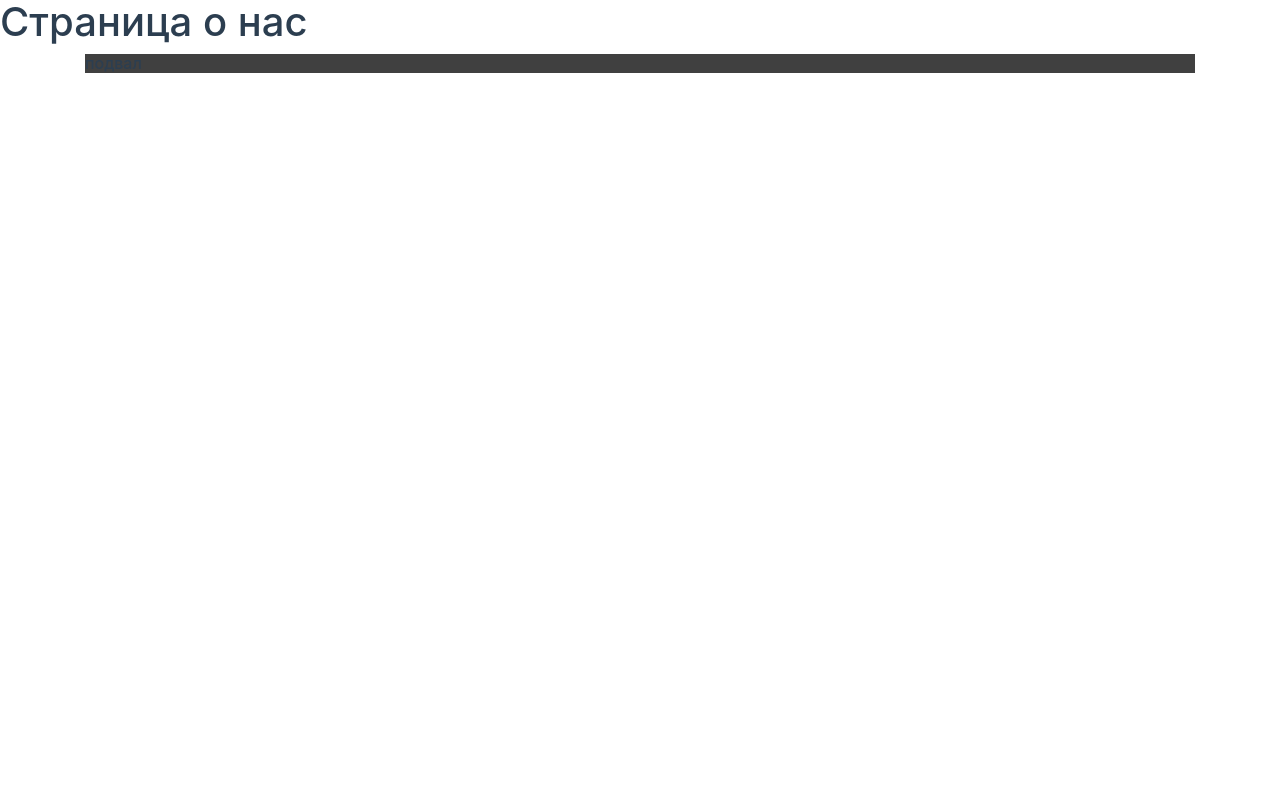
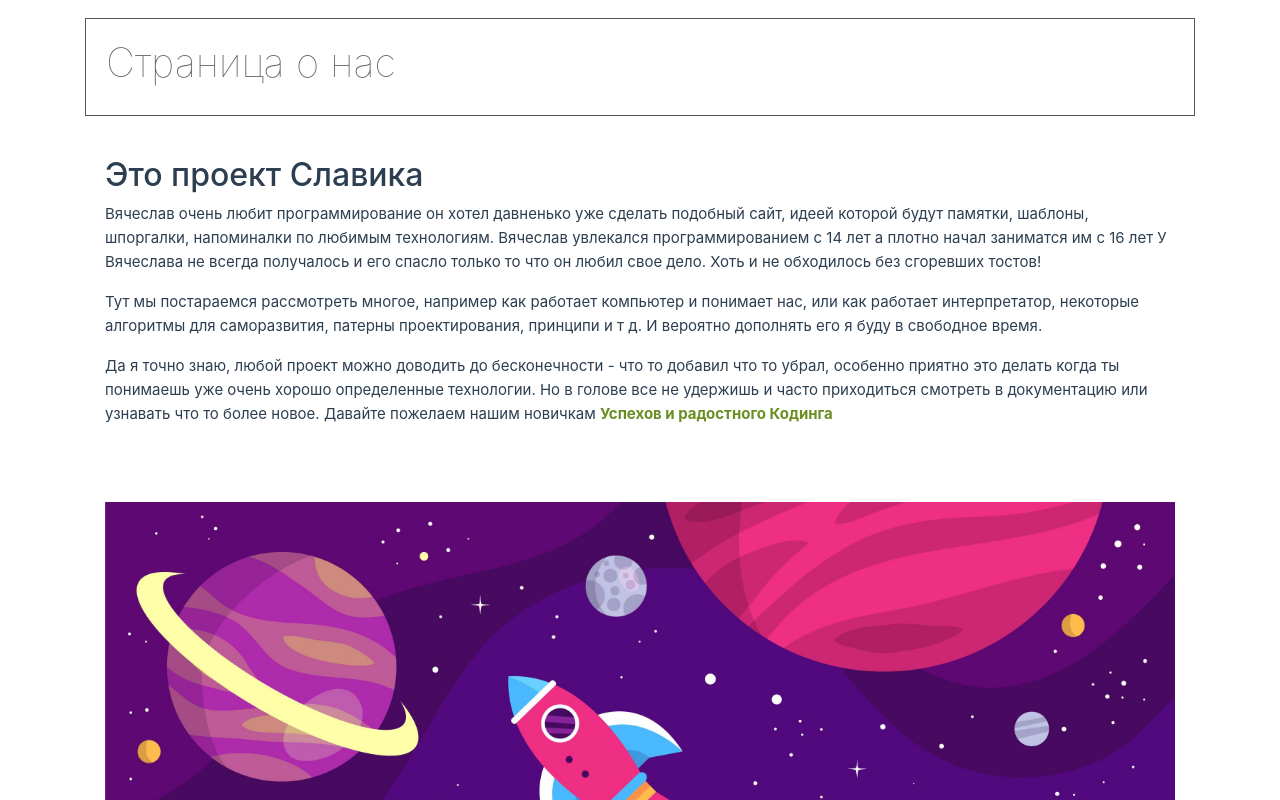
Before and after one commit to Viacheslav1998/quickduck, a Vue app in the folder public/vue-app/: page /about in a window 1280 px wide. Shown: the part 800-1600 px from the top of the page. Before the commit the page ends 881 px from the top, so only its background shows below. Built offline with nearby package versions, Linux system fonts and the light colour scheme.

Commit message:
about us, header, footer

```diff
--- a/public/vue-app/src/components/Footer.vue
+++ b/public/vue-app/src/components/Footer.vue
@@ -2,6 +2,8 @@
   <div class="container">
     <div class="custom-footer">
       <h6>подвал</h6>
+      <b>но здесь пока тихо</b><br>
+      <i>работает над проектом: Вячеслав</i><br> <b style="color: darkorange">Компания: SilentStorm | 2024</b>
     </div>
   </div>
 </template>
@@ -14,6 +16,8 @@ export default {
 
 <style scoped>
   .custom-footer {
+    margin-bottom: 10px;
+    padding: 20px 20px 13px 20px;
     background: #404040;
   }
 </style>
--- a/public/vue-app/src/components/Header.vue
+++ b/public/vue-app/src/components/Header.vue
@@ -12,7 +12,7 @@
             <RouterLink class="nav-link" to="/about">О нас </RouterLink>
           </li>
         </nav>
-        <span class="navbar-text">найдет тот кто ищет...</span>
+        <span class="navbar-text" title="Не нажимай это не поиск это просто мысль XD">найдет тот кто ищет...</span>
       </div>
     </nav>
   </div>
--- a/public/vue-app/src/views/AboutView.vue
+++ b/public/vue-app/src/views/AboutView.vue
@@ -1,8 +1,50 @@
 <template>
-  <div class="about">
-    <h1>Страница о нас</h1>
+  <div class="container">
+    <div class="about-title">
+      <h1>Страница о нас</h1>
+    </div>
+    <div class="custom-description">
+      <h2>Это проект Славика</h2>
+      <p>
+        Вячеслав очень любит программирование
+        он хотел давненько уже сделать подобный сайт, идеей которой будут памятки, шаблоны, шпоргалки, напоминалки
+        по любимым технологиям.
+        Вячеслав увлекался программированием с 14 лет а плотно начал заниматся им с 16 лет
+        У Вячеслава не всегда получалось и его спасло только то что он любил свое дело.
+        Хоть и не обходилось без сгоревших тостов!
+      </p>
+      <p>Тут мы постараемся рассмотреть многое, например как работает компьютер и понимает нас, или как работает интерпретатор, некоторые алгоритмы для саморазвития, патерны проектирования, принципи и т д.
+        И вероятно дополнять его я буду в свободное время.
+      </p>
+      <p>Да я точно знаю, любой проект можно доводить до бесконечности - что то добавил что то убрал, особенно приятно это делать
+      когда ты понимаешь уже очень хорошо определенные технологии. Но в голове все не удержишь и часто приходиться смотреть в документацию или узнавать что то более новое.
+        Давайте пожелаем нашим новичкам <span style="color: olivedrab; font-weight: bold">Успехов и радостного Кодинга</span>
+      </p>
+    </div>
+    <div class="about-img">
+      <img src="/images/m4.jpg" class="img-fluid" alt="img">
+    </div>
   </div>
 </template>
 
-<style>
+<style scoped>
+.about-title {
+  border: 1px solid #555555;
+  padding: 20px;
+  margin: 20px auto 20px auto;
+  color: #666666;
+}
+.about-title h1 {
+  font-weight: lighter;
+}
+.custom-description {
+  padding: 20px;
+  margin-bottom: 20px;
+}
+.about-img {
+  padding: 20px;
+  margin-bottom: 40px;
+  height: 400px;
+  overflow: hidden;
+}
 </style>
--- a/public/vue-app/src/views/HomeView.vue
+++ b/public/vue-app/src/views/HomeView.vue
@@ -38,18 +38,18 @@ export default {
         <button type="button" class="btn btn-outline-success ">Посмотреть новость</button>
       </div>
     </div>
-    <!-- pagination   -->
+    <!-- pagination -->
     <div class="box-pagination">
       <nav aria-label="navigation custom-pagination">
         <ul class="pagination justify-content-center">
           <li class="page-item disabled">
-            <a class="page-link" href="#" tabindex="-1">Previous</a>
+            <a class="page-link" href="#" tabindex="-1">туда</a>
           </li>
           <li class="page-item"><a class="page-link" href="#">1</a></li>
           <li class="page-item"><a class="page-link" href="#">2</a></li>
           <li class="page-item"><a class="page-link" href="#">3</a></li>
           <li class="page-item">
-            <a class="page-link" href="#">Next</a>
+            <a class="page-link" href="#">сюда</a>
           </li>
         </ul>
       </nav>
@@ -58,11 +58,14 @@ export default {
 </template>
 
 <style scoped>
+
 .begin {
-  margin: 10px auto 10px auto;
-  padding: 10px;
+  margin: 20px auto 10px auto;
+  padding: 30px;
   border: 1px solid #666666;
 }
+.begin h2 {
+  font-weight: lighter;}
 .custom-news {
   border: 1px solid #666666;
   padding: 10px;
```
Also changed, not shown: public/vue-app/public/images/m5.jpg (added).
